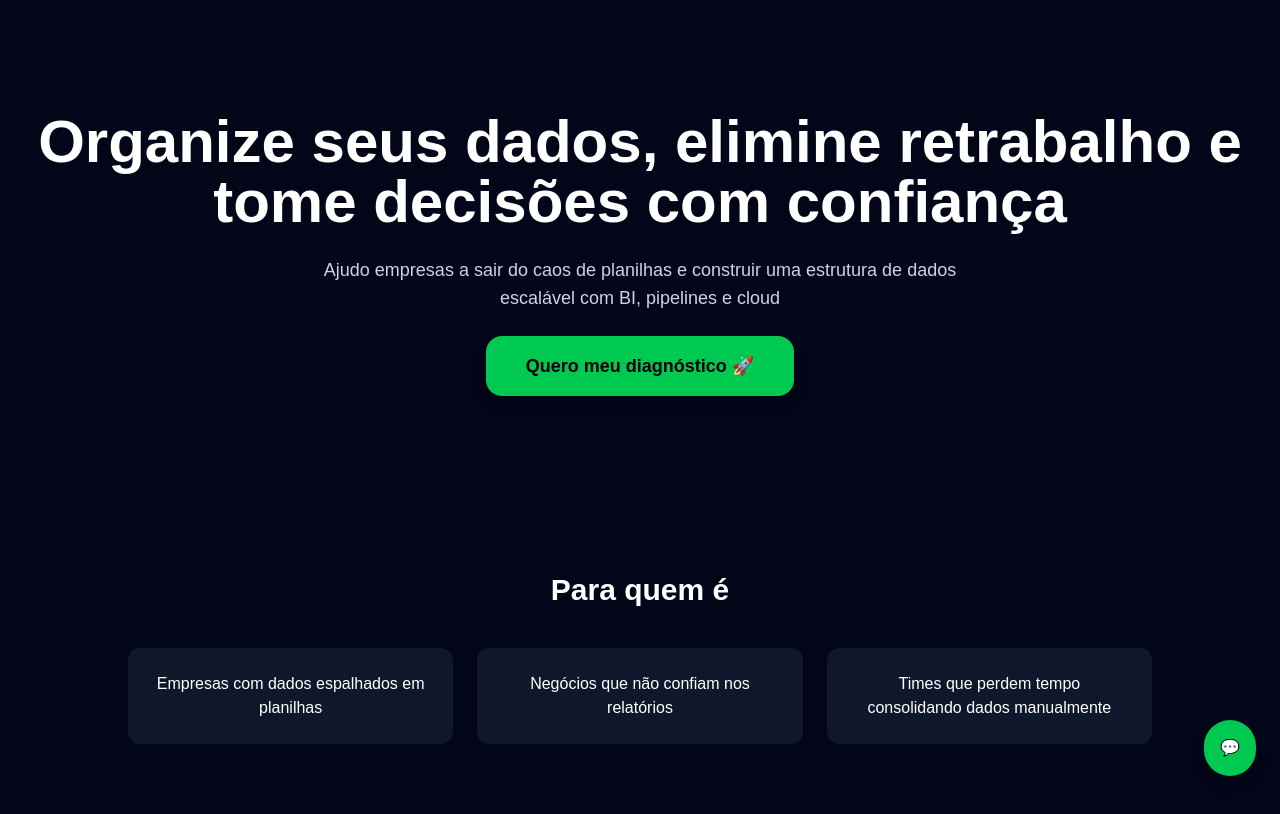
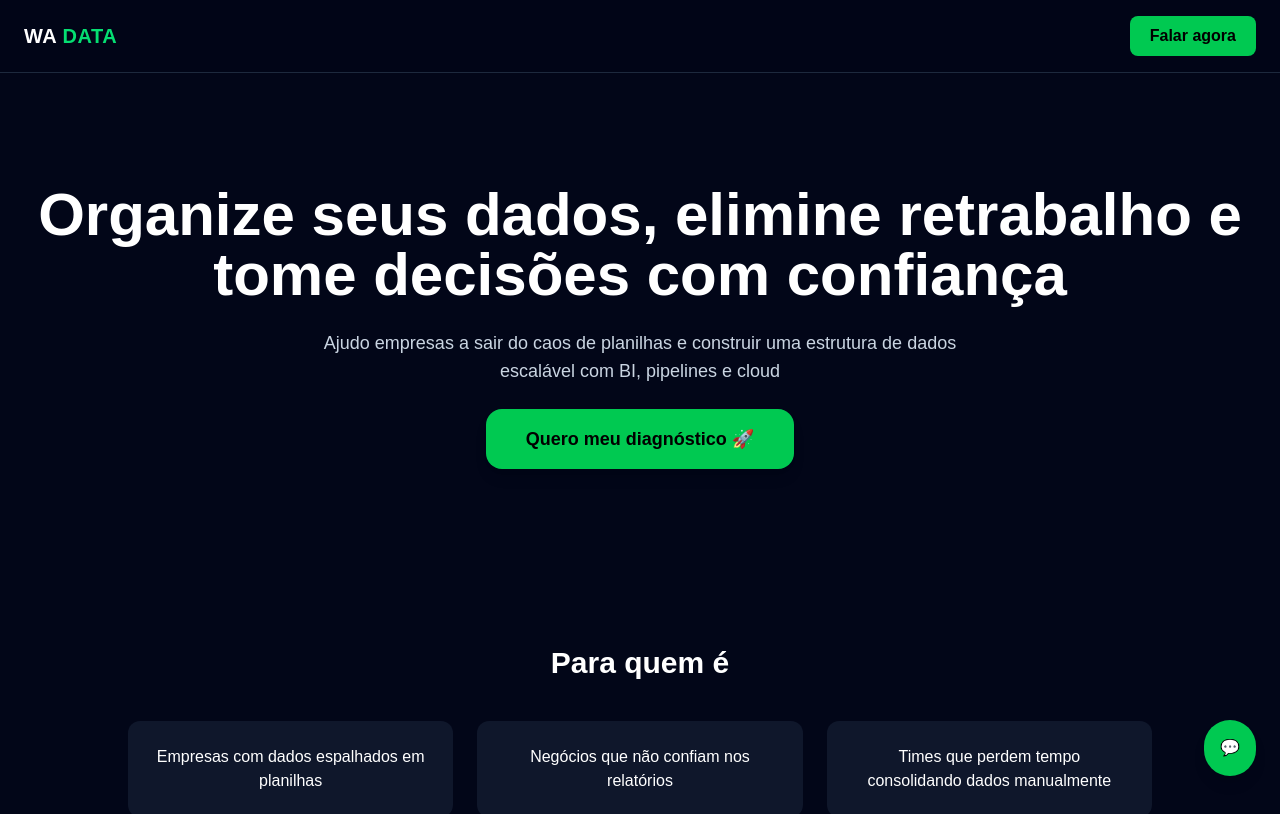
Before and after one commit to wa-data-solutions/wa-data-solutions, a Next.js app: page / in a window 1280 px wide. Shown: the top 814 px of the page. Built offline with nearby package versions, Linux system fonts and the light colour scheme.

Commit message:
feat: adiciona header com branding

```diff
--- a/app/page.tsx
+++ b/app/page.tsx
@@ -9,6 +9,24 @@ export default function Home() {
 
   return (
     <div className="bg-slate-950 text-white min-h-screen">
+
+      {/* HEADER */}
+      <header className="sticky top-0 z-50 backdrop-blur bg-slate-950/80 border-b border-slate-800 flex justify-between items-center px-6 py-4">
+
+        <div className="text-xl font-bold tracking-wide">
+          WA <span className="text-green-400">DATA</span>
+        </div>
+
+        <a
+          href={whatsappLink}
+          target="_blank"
+          rel="noopener noreferrer"
+          className="bg-green-500 px-5 py-2 rounded-lg text-black font-semibold hover:scale-105 transition"
+        >
+          Falar agora
+        </a>
+
+      </header>
 
       {/* WHATSAPP FLOAT */}
       <a
```
